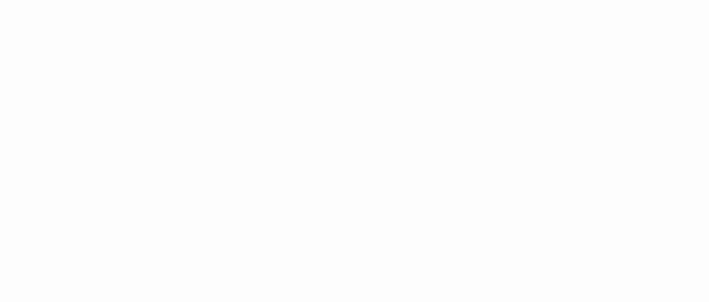
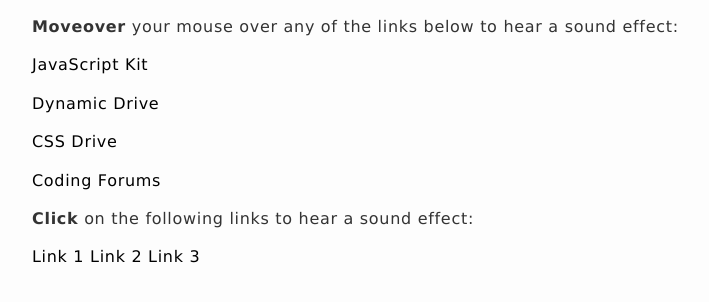
Before and after one commit to hongbojing/day109, a website: page builds/development/index.html in a window 1280 px wide. Shown: the whole page, without its empty margins (0-709 px from the left). Drawn offline with Linux system fonts and the light colour scheme.

Commit message:
now I understand how to use the sound in a webpage haha

```diff
--- a/builds/development/index.html
+++ b/builds/development/index.html
@@ -51,11 +51,31 @@
 
         var mouseoversound = createsoundbite("whistle.ogg", "whistle.mp3")
         var clicksound = createsoundbite("click.ogg", "click.mp3")
+        //To initialize a sound effect for use on your page, at the end of the code of Step 1, call the function createsoundbite():
 
     </script>
 </head>
 <body>
+<p align="left"><b>Moveover</b> your mouse over any of the links below to hear a
+    sound effect:</p>
 
+<p align="left">
+    <a href="http://www.javascriptkit.com" onmouseover="mouseoversound.playclip()">JavaScript Kit</a></p>
+
+<p align="left">
+    <a href="http://www.dynamicdrive.com" onmouseover="mouseoversound.playclip()">Dynamic Drive</a></p>
+
+<p align="left">
+    <a href="http://www.cssdrive.com" onmouseover="mouseoversound.playclip()">CSS Drive</a></p>
+
+<p align="left">
+    <a href="http://www.codingforums.com" onmouseover="mouseoversound.playclip()">Coding Forums</a></p>
+
+<p align="left"><b>Click</b> on the following links to hear a sound effect:</p>
+<p align="left">
+    <a href="#current" onclick="clicksound.playclip()">Link 1</a>
+    <a href="#current" onclick="clicksound.playclip()">Link 2</a>
+    <a href="#current" onclick="clicksound.playclip()">Link 3</a></p>
 <!--  <script src="https://ajax.googleapis.com/ajax/libs/jquery/1.11.3/jquery.min.js"></script>-->
 </body>
 </html>
```
Also changed, not shown: 4 other files.
